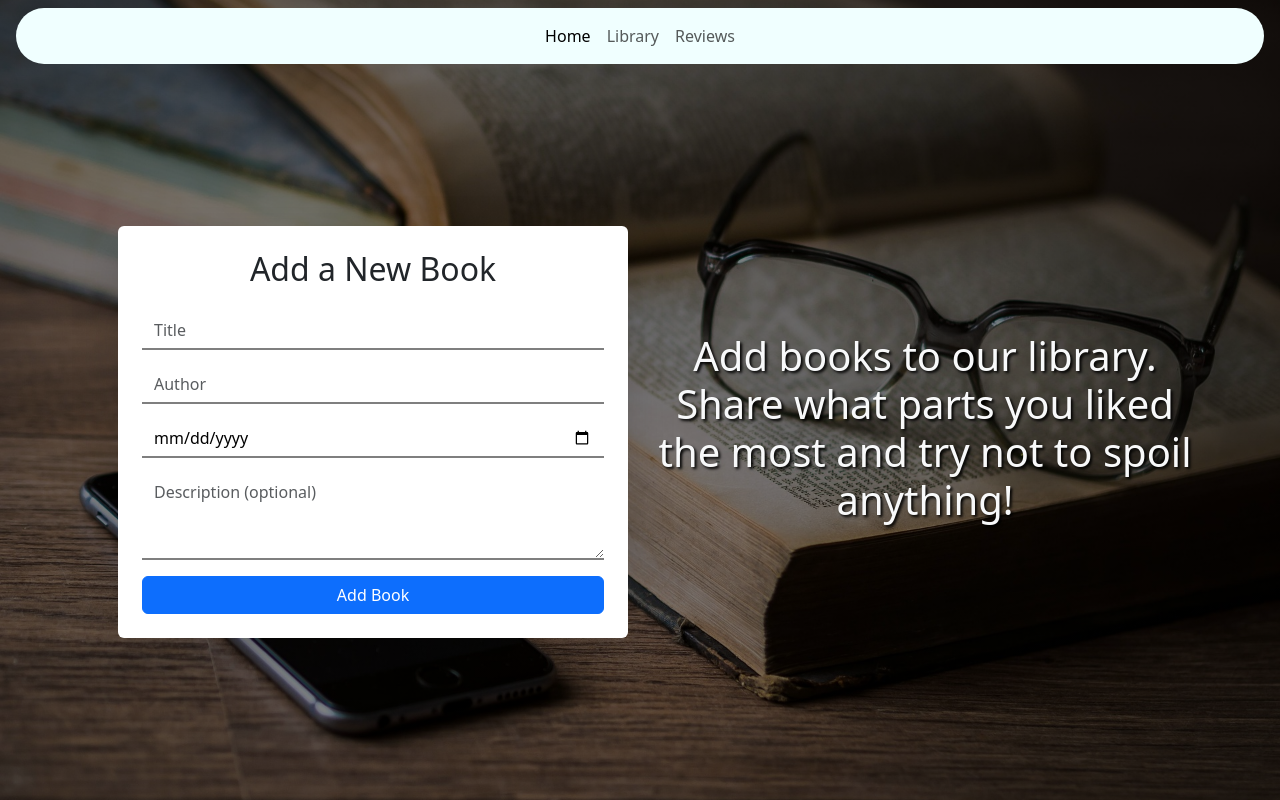
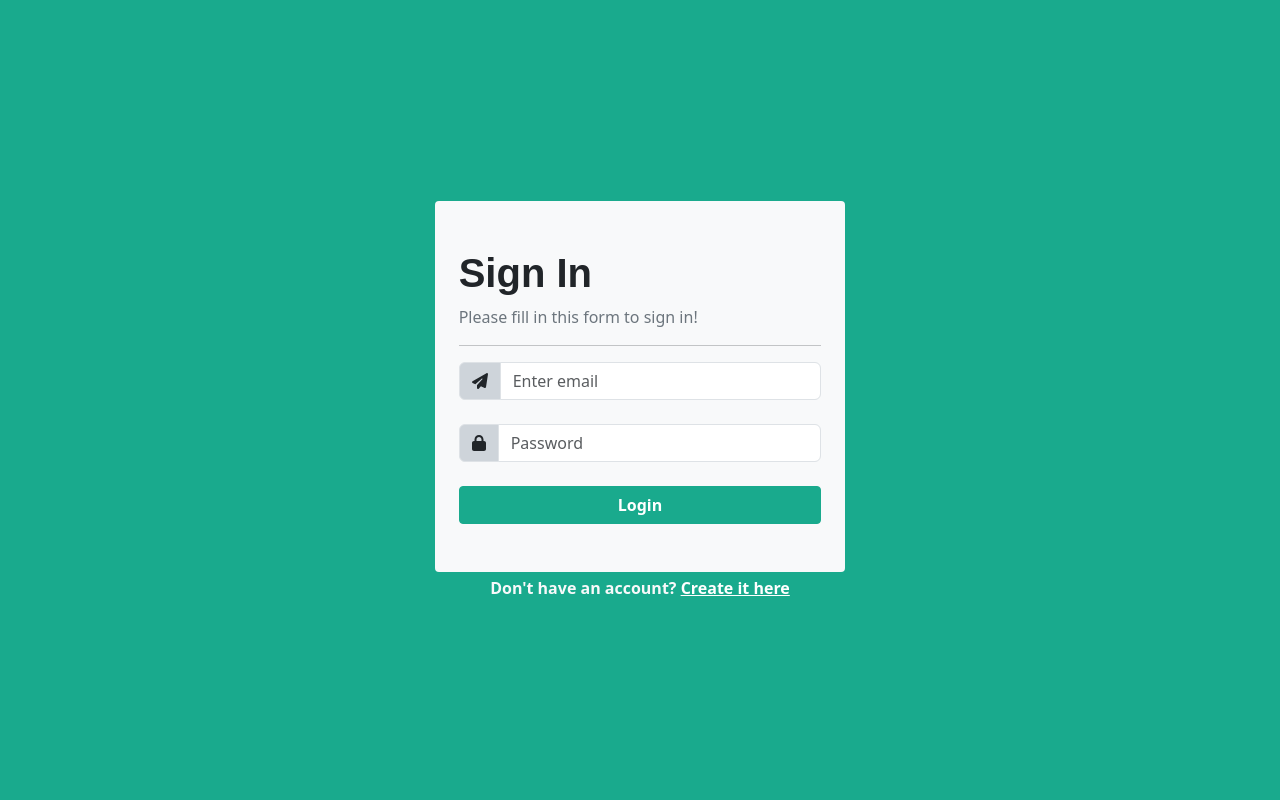
Before and after one commit to Warrgun/ex.2_ONX_IT, a Vue app in the folder Frontend/: page /login in a window 1280 px wide. Before the commit this address led to /. Built offline with nearby package versions, Linux system fonts and the light colour scheme.

Commit message:
sign in component. sign up component, diffrent design

```diff
--- a/Frontend/package.json
+++ b/Frontend/package.json
@@ -9,6 +9,11 @@
     "preview": "vite preview"
   },
   "dependencies": {
+    "@fortawesome/fontawesome-svg-core": "^6.7.2",
+    "@fortawesome/free-brands-svg-icons": "^6.7.2",
+    "@fortawesome/free-regular-svg-icons": "^6.7.2",
+    "@fortawesome/free-solid-svg-icons": "^6.7.2",
+    "@fortawesome/vue-fontawesome": "^3.0.8",
     "axios": "^1.7.9",
     "bootstrap": "^5.3.3",
     "vue": "^3.5.13",
--- a/Frontend/src/axios.js
+++ b/Frontend/src/axios.js
@@ -2,6 +2,16 @@ import axios from 'axios'
 
 const axiosClient = axios.create({
     baseURL: import.meta.env.VITE_API_BASE_URL,
+    withCredentials: true,
+    withXSRFToken: true,
+})
+
+axiosClient.interceptors.response.use(response => response, error =>{
+    if(error.response && error.response.status === 401){
+        router.push({name: 'Login'})
+    }
+
+    throw error;
 })
 
 export default axiosClient;
--- /dev/null
+++ b/Frontend/src/components/GuestLayout.vue
@@ -0,0 +1,17 @@
+<template >
+    <div class="flex-grow-1 align-content-center overflow-hidden bg-success">
+        <div class="row">
+            <div class="col-12 col-sm-10 offset-sm-1 col-md-8 offset-md-2 col-lg-4 offset-lg-4 ">
+                <slot></slot>
+            </div>
+        </div>
+    </div>
+</template>
+<script setup>
+
+</script>
+<style scoped>
+ .bg-success{
+    background-color: #19AA8D !important;
+ }
+</style>
--- a/Frontend/src/components/ModalComponent.vue
+++ b/Frontend/src/components/ModalComponent.vue
@@ -1,6 +1,6 @@
 <template>
   <div class="btn-group my-2 ms-md-1">
-    <button class="btn btn-outline-primary" @click="editReview(prop)">Edit</button>
+    <button class="btn btn-outline-success" @click="editReview(prop)">Edit</button>
     <button class="btn btn-danger" @click="deleteReview(prop.id)">Remove</button>
   </div>
 
@@ -28,8 +28,8 @@
           </form>
         </div>
         <div class="modal-footer">
-          <button type="button" @click="cancelEdit" class="btn btn-secondary" data-bs-dismiss="modal">Close</button>
-          <button type="button" @click="updateReview" class="btn btn-primary">Save changes</button>
+          <button type="button" @click="cancelEdit" class="btn btn-secondary rounded-1" data-bs-dismiss="modal">Close</button>
+          <button type="button" @click="updateReview" class="btn btn-success rounded-1 fw-bold">Save changes</button>
         </div>
       </div>
     </div>
@@ -99,6 +99,15 @@ const deleteReview = (reviewId) => {
 </script>
 
 <style scoped>
+  .btn-success{
+        background-color: #19AA8D;
+        border-color: #19AA8D;
+    }
+  .btn-success:hover, .btn-outline-success:hover{
+      background-color: #1a9e84;
+      border-color: #1a9e84;
+  }
+
 .custom-input {
   background: transparent;
   border: none;
--- a/Frontend/src/main.js
+++ b/Frontend/src/main.js
@@ -4,9 +4,15 @@ import router from './router'
 import App from './App.vue'
 import 'bootstrap/dist/css/bootstrap.css'
 import bootstrap from 'bootstrap/dist/js/bootstrap.bundle.js'
+import { library } from '@fortawesome/fontawesome-svg-core'
+import { faUser, faTrash, faEdit, faLock, faPaperPlane, faKey } from '@fortawesome/free-solid-svg-icons'
+import { FontAwesomeIcon } from '@fortawesome/vue-fontawesome'
+
+library.add(faUser, faTrash, faEdit, faLock, faPaperPlane, faKey)
 
 
 createApp(App)
     .use(router)
+    .component('font-awesome-icon', FontAwesomeIcon)
     .use(bootstrap)
     .mount('#app')
--- a/Frontend/src/pages/Home.vue
+++ b/Frontend/src/pages/Home.vue
@@ -17,7 +17,7 @@
                     <div class="mb-3">
                         <textarea v-model="book.description" id="desc" name="desc" class="form-control custom-input rounded-0" placeholder="Description (optional)" rows="3"></textarea>
                     </div>
-                    <button type="submit" class="btn btn-primary w-100">Add Book</button>
+                    <button type="submit" class="btn btn-success rounded-1 w-100 fw-bold">Add Book</button>
                     </form>
                 </div>
             </div>
@@ -56,6 +56,14 @@
   </script>
 
   <style scoped>
+  .btn-success{
+        background-color: #19AA8D;
+        border-color: #19AA8D;
+    }
+    .btn-success:hover{
+        background-color: #1a9e84;
+        border-color: #1a9e84;
+    }
   .book-form {
     background: rgba(255, 255, 255, 1);
     border-radius: 10px;
--- a/Frontend/src/pages/Library.vue
+++ b/Frontend/src/pages/Library.vue
@@ -7,7 +7,7 @@
                     <form class="mb-3" @submit.prevent="addReview">
                       <div class="mb-3">
                         <h6>Choose a book</h6>
-                        <select v-model="review.book_id" class="form-select w-100 bg-primary bg-opacity-75 text-light overflow-auto" size="2" id="books" name="books"  aria-label="Size 3 select example">
+                        <select v-model="review.book_id" class="form-select w-100 bg-opacity-75 text-light overflow-auto" size="2" id="books" name="books"  aria-label="Size 3 select example">
                           <option v-for="book in books" :key="book.id" :value="book.id">{{ book.title }}</option>
                         </select>
                       </div>
@@ -20,7 +20,7 @@
                       <div class="mb-3">
                           <textarea v-model="review.review" id="review1" name="review1" placeholder="Your review" class="form-control custom-input rounded-0" required></textarea>
                       </div>
-                      <button type="submit" class="btn btn-primary w-100">Send a review</button>
+                      <button type="submit" class="btn btn-success rounded-1 w-100 fw-bold">Send a review</button>
                     </form>
                     <a class=" text-dark opacity-75 text-decoration-none" target="_blank" href="https://www.vecteezy.com/free-png/book">Book PNGs by Vecteezy</a>
                 </div>
@@ -33,7 +33,7 @@
         </div>
       <div class="w-100 rounded-2 d-flex justify-content-between align-items-center text-bg-light p-3  mt-5">
         <h4 class="m-0">Book collection</h4>
-        <select class="form-select bg-primary text-light" @change="fetchData" v-model="selectedSort" aria-label="Default select example">
+        <select class="form-select text-light" @change="fetchData" v-model="selectedSort" aria-label="Default select example">
           <option selected value="">filter by</option>
           <option value="title">title</option>
           <option value="author">author</option>
@@ -97,6 +97,20 @@
   </script>
 
   <style scoped>
+
+  select:focus{
+    border-color: #19aa8d9a;
+    box-shadow: 0 0 0 0.2rem #19aa8d9d !important;
+  }
+
+    .btn-success, select{
+        background-color: #19AA8D;
+        border-color: #19AA8D;
+    }
+    .btn-success:hover{
+        background-color: #1a9e84;
+        border-color: #1a9e84;
+    }
    .fw-bold {
     font-weight: bold;
   }
--- /dev/null
+++ b/Frontend/src/pages/Login.vue
@@ -0,0 +1,57 @@
+<template >
+    <GuestLayout>
+        <form class=" bg-light rounded-1 px-4 py-5">
+            <h1 class="">Sign In</h1>
+            <p class=" text-secondary">Please fill in this form to sign in!</p>
+            <hr>
+            <div class="form-group mb-4">
+                <div class="input-group">
+                    <span class="input-group-text bg-dark-subtle">
+                        <font-awesome-icon :icon="['fas', 'paper-plane']" />
+                    </span>
+                    <input type="email" class="form-control outline focus-ring focus-ring-success" id="exampleInputEmail1" aria-describedby="emailHelp" placeholder="Enter email">
+                </div>
+            </div>
+            <div class="form-group mb-4">
+                <div class="input-group">
+                    <span class="input-group-text bg-dark-subtle">
+                        <font-awesome-icon class="" :icon="['fas', 'lock']" />
+                    </span>
+                    <input type="password" class="form-control focus-ring focus-ring-success" id="exampleInputPassword1" placeholder="Password">
+                </div>
+            </div>
+            <button type="submit" class="btn btn-success rounded-1 w-100 fw-bold">Login</button>
+        </form>
+        <div class="text-center fw-semibold text-light mt-1">
+            Don't have an account?
+            <RouterLink  :to="{name:'SignUp'}" class="text-white underline">Create it here</RouterLink>
+        </div>
+    </GuestLayout>
+</template>
+<script setup>
+
+import { RouterLink } from 'vue-router';
+import GuestLayout from '../components/GuestLayout.vue';
+
+</script>
+<style scoped>
+    h1{
+        font-family: sans-serif;
+        font-weight: bold;
+    }
+
+    .btn-success{
+        background-color: #19AA8D;
+        border-color: #19AA8D;
+    }
+    .btn-success:hover{
+        background-color: #1a9e84;
+        border-color: #1a9e84;
+    }
+    .form-control:focus{
+        border-color: #19AA8D;
+    }
+    .underline:hover{
+        text-decoration: none;
+    }
+</style>
--- /dev/null
+++ b/Frontend/src/pages/SignUp.vue
@@ -0,0 +1,85 @@
+<template >
+    <GuestLayout>
+        <form class=" bg-light rounded-1 px-4 py-5">
+            <h1 class="">Sign Up</h1>
+            <p class=" text-secondary">Please fill in this form to create an account!</p>
+            <hr>
+            <div class="form-group mb-4">
+                <div class="input-group">
+                    <span class="input-group-text bg-dark-subtle">
+                        <font-awesome-icon :icon="['fas', 'user']" />
+                    </span>
+                    <input type="text" class="form-control focus-ring focus-ring-success" id="exampleInputName1" aria-describedby="nameHelp" placeholder="Username">
+                </div>
+            </div>
+            <div class="form-group mb-4">
+                <div class="input-group">
+                    <span class="input-group-text bg-dark-subtle">
+                        <font-awesome-icon :icon="['fas', 'paper-plane']" />
+                    </span>
+                    <input type="email" class="form-control focus-ring focus-ring-success" id="exampleInputEmail1" aria-describedby="emailHelp" placeholder="Email Address">
+                </div>
+            </div>
+            <div class="form-group mb-4">
+                <div class="input-group">
+                    <span class="input-group-text bg-dark-subtle">
+                        <font-awesome-icon class="" :icon="['fas', 'key']" />
+                    </span>
+                    <input type="password" class="form-control focus-ring focus-ring-success" id="exampleInputPassword1" placeholder="Password">
+                </div>
+            </div>
+            <div class="form-group mb-4">
+                <div class="input-group">
+                    <span class="input-group-text bg-dark-subtle">
+                        <font-awesome-icon :icon="['fas', 'lock']" />
+                    </span>
+                    <input type="password" class="form-control focus-ring focus-ring-success" id="exampleInputConfirmPassword1" placeholder="Confirm Password">
+                </div>
+            </div>
+            <div class="form-group form-check mb-3">
+                <input type="checkbox" class="form-check-input" id="exampleCheck1">
+                <label class="form-check-label" for="exampleCheck1">I accept the Terms of Use & Privacy Policy</label>
+            </div>
+            <button type="submit" class="btn btn-success rounded-1 w-100 fw-bold">Sign Up</button>
+        </form>
+        <div class="text-center fw-semibold text-light mt-1">
+            Already have an account?
+            <RouterLink  :to="{name:'Login'}" class="text-white underline">Login here</RouterLink>
+        </div>
+    </GuestLayout>
+</template>
+<script setup>
+
+import { RouterLink } from 'vue-router';
+import GuestLayout from '../components/GuestLayout.vue';
+
+</script>
+<style scoped>
+    h1{
+        font-family: sans-serif;
+        font-weight: bold;
+    }
+
+    .btn-success{
+        background-color: #19AA8D;
+        border-color: #19AA8D;
+    }
+    .btn-success:hover{
+        background-color: #1a9e84;
+        border-color: #1a9e84;
+    }
+    .form-control:focus{
+        border-color: #19AA8D;
+    }
+    .form-check-input:active, .form-check-input:checked {
+        background-color: #19AA8D;
+    }
+    .form-check-input:focus{
+        box-shadow: 0 0 0 0.2rem #19aa8d6c;
+    }
+    .underline:hover{
+        text-decoration: none;
+    }
+
+
+</style>
--- a/Frontend/src/router.js
+++ b/Frontend/src/router.js
@@ -3,6 +3,8 @@ import Home from "./pages/Home.vue";
 import Library from "./pages/Library.vue";
 import {createRouter, createWebHistory,} from 'vue-router';
 import Reviews from "./pages/Reviews.vue";
+import SignUp from "./pages/SignUp.vue";
+import Login from "./pages/Login.vue";
 
 const routes = [{
     path:'/',
@@ -12,6 +14,16 @@ const routes = [{
         {path:'/library', name:'Library', component:Library},
         {path:'/reviews', name:'Reviews', component:Reviews},
     ]
+},
+{
+    path:'/login',
+    name:'Login',
+    component: Login,
+},
+{
+    path: '/signup',
+    name:"SignUp",
+    component: SignUp,
 },
 {
     path: "/:pathMatch(.*)*",
```
Also changed, not shown: 1 other file (tests, documents, lock files or other folders).
